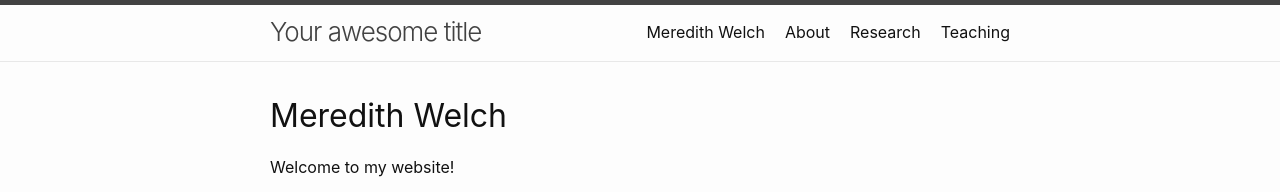
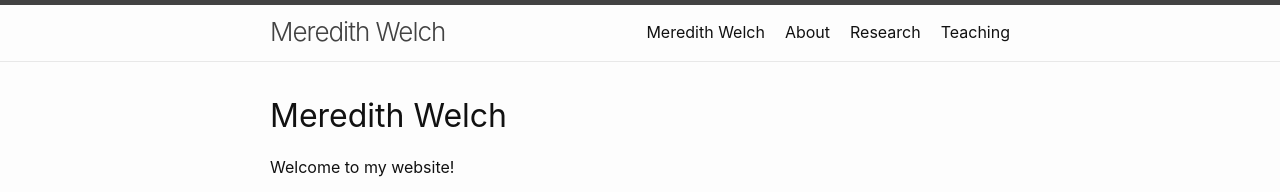
Before and after one commit to mswelch/mswelch.github.io, a Jekyll site: the page built from index.md, in a window 1280 px wide. Shown: the top 192 px of the page. Built offline with Jekyll 4.4.1, drawn with Linux system fonts in a browser that asks for light colours.

Commit message:
Update _config.yml

```diff
--- a/_config.yml
+++ b/_config.yml
@@ -1,4 +1,4 @@
-title: Your awesome title
+title: Meredith Welch
 author:
   name: GitHub User
   email: msw274@cornell.edu
@@ -54,6 +54,7 @@ header_pages:
  - about.md
  - research.md
  - teaching.md
+ - cv.md
 # Build settings
 theme: minima
 
```
